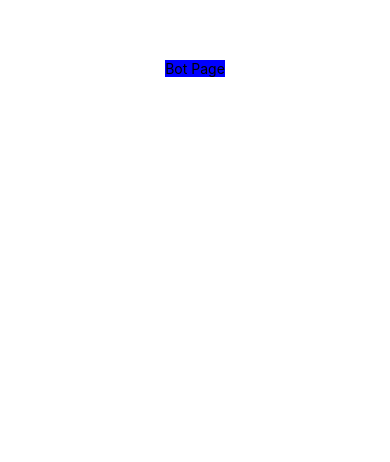
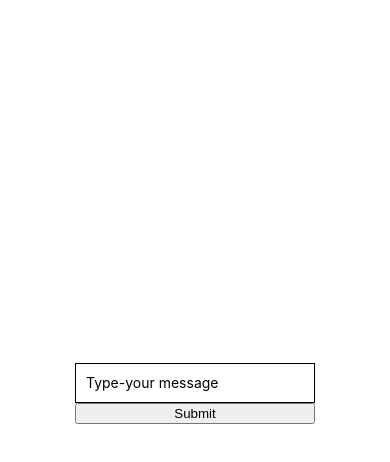
Before and after one commit to jarvismsk/MindSOS, a React Native app: screen / in a window 390 px wide. Shown: the part 354-816 px from the top of the page. Built offline with nearby package versions, Linux system fonts and the light colour scheme.

Commit message:
Started working on Doctor

```diff
--- a/package.json
+++ b/package.json
@@ -11,6 +11,7 @@
   "dependencies": {
     "@expo/webpack-config": "^18.0.1",
     "@react-navigation/stack": "^6.3.16",
+    "axios": "^1.4.0",
     "expo": "~48.0.18",
     "expo-status-bar": "~1.4.4",
     "react": "18.2.0",
--- a/screens/Bot/Bot.js
+++ b/screens/Bot/Bot.js
@@ -1,17 +1,32 @@
-import React from 'react';
-import { StyleSheet, Text, View, TouchableOpacity, Linking } from 'react-native';
+import React, { useState } from 'react';
+import { StyleSheet, Text, View, TouchableOpacity, TextInput } from 'react-native';
+import axios from 'axios';
+import { SafeAreaView } from 'react-native';
 
-export default function mindbot(){
-    return(
-        <View style={styles.bot}>
-            <Text>Bot Page</Text>
-        </View>
-    )
+const demo = () => {
+    const [text, onChangeText] = React.useState('');
+
+
+return (
+    <SafeAreaView>
+        <TextInput
+        style={styles.input}
+        onChangeText={onChangeText}
+        placeholder='Type-your message'
+        value={text}/>
+    <button>Submit</button>
+    </SafeAreaView>
+)
 }
 
 const styles = StyleSheet.create({
-    bot: {
-        backgroundColor: 'blue',
-    }
+    input: {
+      height: 40,
+      marginTop: 650,
+      borderWidth: 1,
+      padding: 10,
+      alignContent: "space-around"
+    },
+  });
 
-})
+export default demo;
```
Also changed, not shown: screens/Doctor/AllDoctorFlow.js (added), screens/Doctor/DoctorChat.js (added), screens/Doctor/ListDoctor.js (added), screens/Doctor/PaymentDoctor.js (added), screens/Doctor/SingleDoctor.js (added), 1 other file (tests, documents, lock files or other folders).
